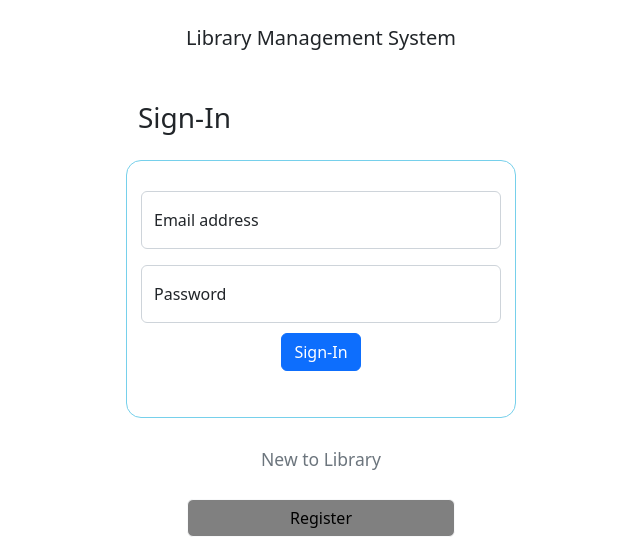
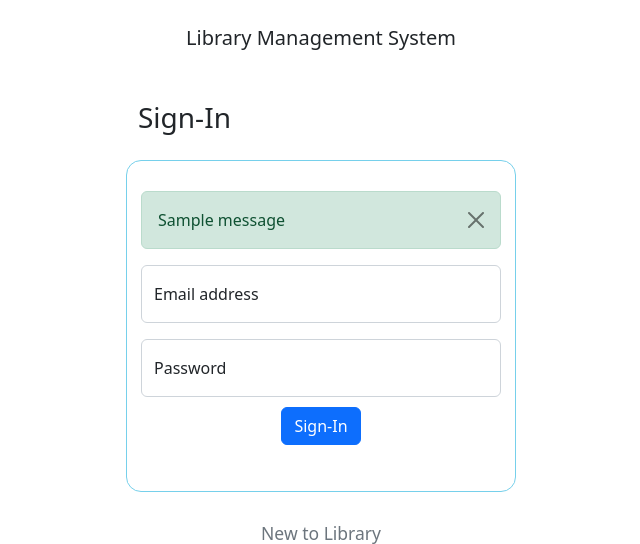
Before and after one commit to Aaris-Kazi/library-management-django, a Django app: page /login/ in a window 1280 px wide. Shown: the top 544 px of the page, without its empty margins (319-959 px from the left). Run offline with Django 4.2, Linux system fonts and the light colour scheme; one stand-in notice (Sample message) is shown.

Commit message:
making more appealing

```diff
--- a/library/settings.py
+++ b/library/settings.py
@@ -25,6 +25,7 @@ SECRET_KEY = 'django-insecure-d!k80r8t2o0g7jd=xu!t3*-0=^g6vgec-a=&kf_@x-337h7sy8
 
 # SECURITY WARNING: don't run with debug turned on in production!
 DEBUG = True
+# DEBUG = False
 
 ALLOWED_HOSTS = []
 
--- a/main/templates/login.html
+++ b/main/templates/login.html
@@ -20,6 +20,23 @@
         <h3>Sign-In</h3>
     </div>
         <div class="container content form">
+            {% if messages %}
+                {% for message in messages %}
+                    {% if message.tags == 'success' %}
+                        <div class="alert alert-success alert-dismissible" role="alert">
+                            <span>{{ message }}</span>
+                            <button type="button" class="btn-close" data-bs-dismiss="alert" aria-label="Close"></button>
+                        </div>
+                    {% else %}
+                        <div class="alert alert-danger alert-dismissible" role="alert">
+                            <span>{{ message }}</span>
+                            <button type="button" class="btn-close" data-bs-dismiss="alert" aria-label="Close"></button>
+                        </div>
+                    {% endif %}
+
+                {% endfor %}
+
+            {% endif %}
 
             <div class="row">
                 <div class="col align-self-center">
--- a/main/views.py
+++ b/main/views.py
@@ -17,6 +17,7 @@ def register(request):
             messages.add_message(request, messages.SUCCESS, 'Registeration successful')
         except Exception:
             messages.add_message(request, messages.ERROR, 'A issue occur during registering')
+        return render(request,'register.html')
     else:
         messages.add_message(request, messages.ERROR, '')
         # auth_user
@@ -33,10 +34,12 @@ def login(request):
         user = authenticate(request, username=uname, password=pwd)
         print(user)
         if user is not None:
-            print('passed')
+            messages.add_message(request, messages.SUCCESS, 'Registeration successful')
         else:
-            print('failed')
+            messages.add_message(request, messages.ERROR, 'Login invalid please check username or passowrd')
+        return render(request,'login.html')
     else:
+        messages.add_message(request, messages.ERROR, '')
         return render(request,'login.html')
 # messages.debug(request, '%s SQL statements were executed.' % count)
 # messages.info(request, 'Three credits remain in your account.')
```
Also changed, not shown: main/templates/register.html (+16 -4 lines), db.sqlite3.
